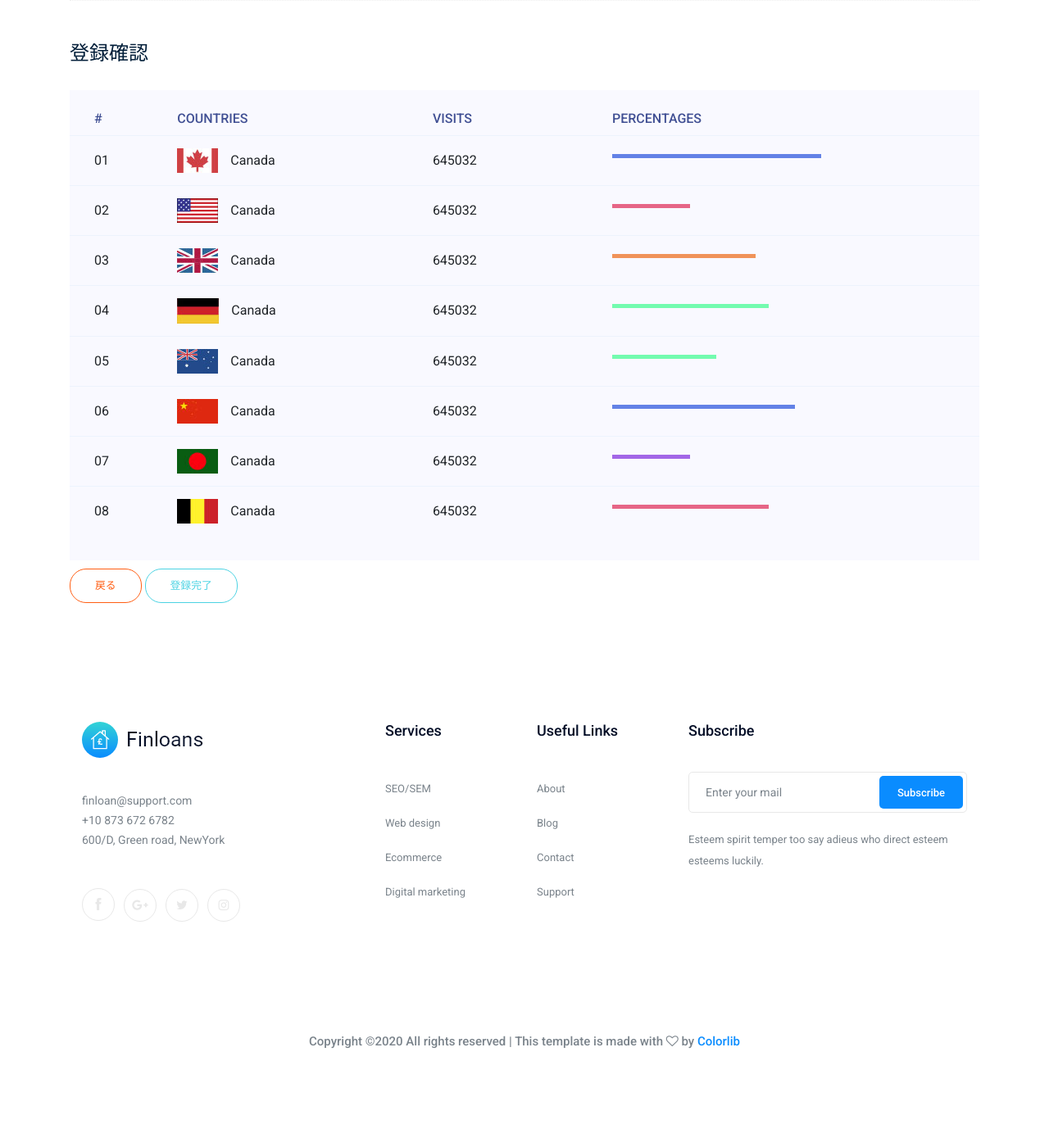
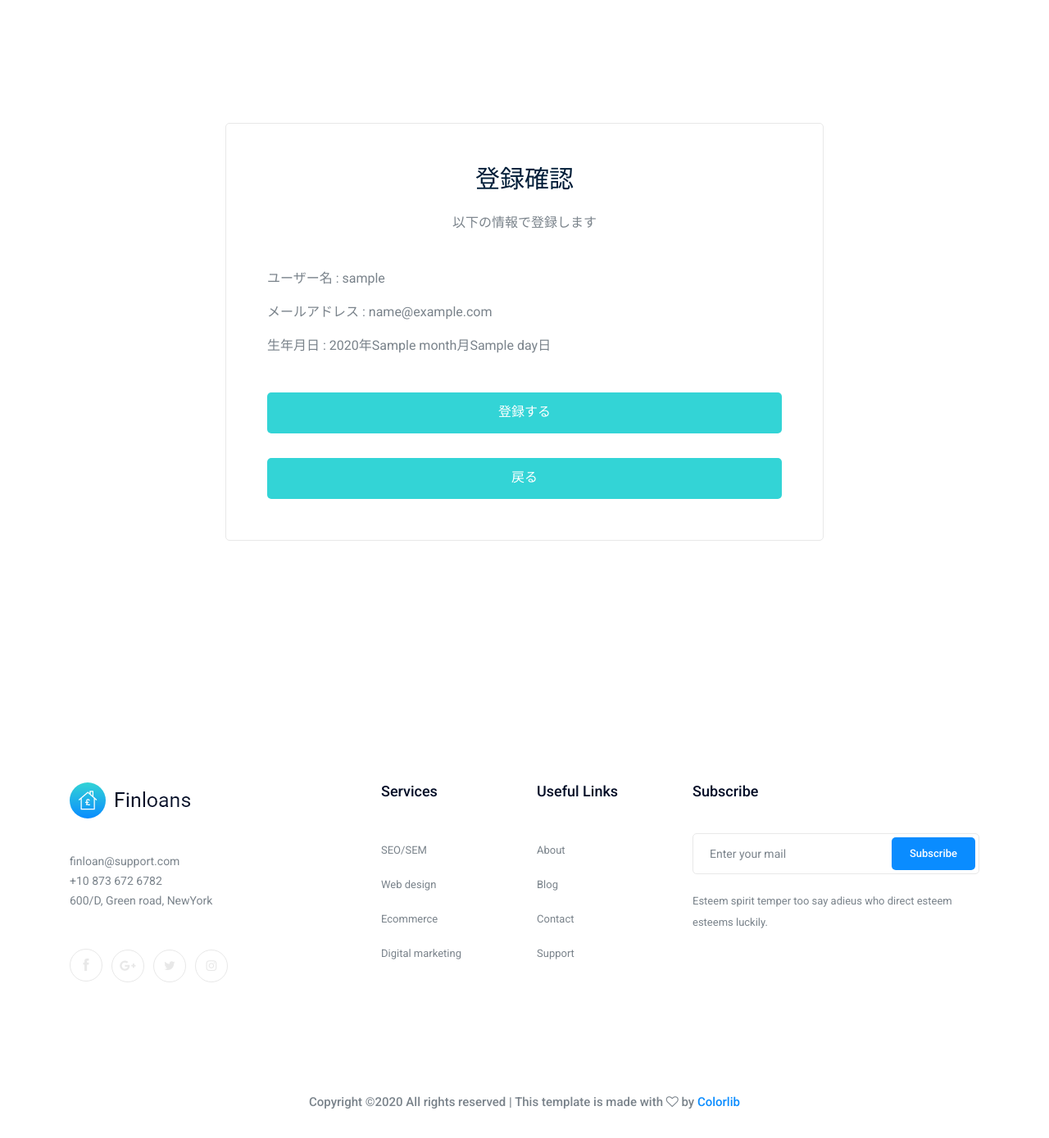
Before and after one commit to hideri777/seikabutsu, a PHP site: the page made by app/templates/confirm.twig in a window 1280 px wide. Shown: the whole page at 82% size. Before the commit the page ends 1280 px from the top, so only its background shows below. Run offline with PHP 8.4, Linux system fonts and the light colour scheme; the template is opened without the code that fills it: most values are stand-ins (such as "Sample title", 1, 10 or a date in 2020); settings files or empty folders that the repository lacks are supplied; some libraries are stand-ins or nearby versions.

Commit message:
ログイン処理周りUI移行

```diff
--- a/app/templates/confirm.twig
+++ b/app/templates/confirm.twig
@@ -1,45 +1,3 @@
-{# <!DOCTYPE html>
-<html>
-	<head>
-		<meta charset="urf-8">
-		<title>会員登録確認</title>
-	</head>
-	<body>
-		<form method="post" action="confirm.php">
-			<table>
-				<tr>
-					<th>ユーザー名</th>
-					<td>{{dataArr.user_name}}</td>
-				</tr>
-				<tr>
-					<th>メールアドレス</th>
-					<td>{{dataArr.email}}</td>
-				</tr>
-				<tr>
-					<th>生年月日</th>
-					<td>{{dataArr.year}}年
-						{{dataArr.month}}月
-						{{dataArr.day}}日</td>
-				</tr>
-			</table>
-			<div>
-				<input type="submit" name="back" value="戻る">
-				<input type="submit" name="complete" value="登録完了">
-				{% for key, value in dataArr %}
-						{% if value is iterable %}
-							{% for v in value %}
-						<input
-							type="hidden" name="{{key}}[]" value="{{v}}">
-						{% endfor %}
-					{% else %}
-						<input type="hidden" name="{{key}}" value="{{value}}">
-					{% endif %}
-				{% endfor %}
-			</div>
-		</form>
-	</body>
-</html> #}
-
 <!doctype html>
 <html class="no-js" lang="ja">
 
@@ -76,111 +34,47 @@
 												        <![endif]-->
 
 		<!-- Start Align Area -->
-			<div class="whole-wrap"> <div class="container box_1170">
-
-				<div class="section-top-border">
-					<h3 class="mb-30">登録確認</h3>
-					<div class="progress-table-wrap">
-						<div class="progress-table">
-							<div class="table-head">
-								<div class="serial">#</div>
-								<div class="country">Countries</div>
-								<div class="visit">Visits</div>
-								<div class="percentage">Percentages</div>
-							</div>
-							<div class="table-row">
-								<div class="serial">01</div>
-								<div class="country">
-									<img src="img/elements/f1.jpg" alt="flag">Canada</div>
-								<div class="visit">645032</div>
-								<div class="percentage">
-									<div class="progress">
-										<div class="progress-bar color-1" role="progressbar" style="width: 80%" aria-valuenow="80" aria-valuemin="0" aria-valuemax="100"></div>
+			<div class="apply_form_area"> <div class="container">
+				<div class="row justify-content-center">
+					<div class="col-lg-8">
+						<form method="post" action="confirm.php" class="apply_form">
+							<div class="row">
+								<div class="col-lg-12">
+									<div class="apply_info_text text-center">
+										<h3>登録確認</h3>
+										<p>以下の情報で登録します</p>
 									</div>
 								</div>
-							</div>
-							<div class="table-row">
-								<div class="serial">02</div>
-								<div class="country">
-									<img src="img/elements/f2.jpg" alt="flag">Canada</div>
-								<div class="visit">645032</div>
-								<div class="percentage">
-									<div class="progress">
-										<div class="progress-bar color-2" role="progressbar" style="width: 30%" aria-valuenow="30" aria-valuemin="0" aria-valuemax="100"></div>
+								<div class="col-md-12">
+									<div class="single_field">
+										<p>ユーザー名 :
+											{{dataArr.user_name}}</p>
 									</div>
 								</div>
-							</div>
-							<div class="table-row">
-								<div class="serial">03</div>
-								<div class="country">
-									<img src="img/elements/f3.jpg" alt="flag">Canada</div>
-								<div class="visit">645032</div>
-								<div class="percentage">
-									<div class="progress">
-										<div class="progress-bar color-3" role="progressbar" style="width: 55%" aria-valuenow="55" aria-valuemin="0" aria-valuemax="100"></div>
+								<div class="col-md-12">
+									<div class="single_field">
+										<p>メールアドレス :
+											{{dataArr.email}}</p>
 									</div>
 								</div>
-							</div>
-							<div class="table-row">
-								<div class="serial">04</div>
-								<div class="country">
-									<img src="img/elements/f4.jpg" alt="flag">Canada</div>
-								<div class="visit">645032</div>
-								<div class="percentage">
-									<div class="progress">
-										<div class="progress-bar color-4" role="progressbar" style="width: 60%" aria-valuenow="60" aria-valuemin="0" aria-valuemax="100"></div>
+								<div class="col-md-12">
+									<div class="single_field">
+										<p>生年月日 :
+											{{dataArr.year}}年{{dataArr.month}}月{{dataArr.day}}日</p>
 									</div>
 								</div>
-							</div>
-							<div class="table-row">
-								<div class="serial">05</div>
-								<div class="country">
-									<img src="img/elements/f5.jpg" alt="flag">Canada</div>
-								<div class="visit">645032</div>
-								<div class="percentage">
-									<div class="progress">
-										<div class="progress-bar color-5" role="progressbar" style="width: 40%" aria-valuenow="40" aria-valuemin="0" aria-valuemax="100"></div>
+
+								<div class="col-md-12">
+									<div class="submit_btn">
+										<button class="boxed-btn3" type="submit" name="complete">登録する</button>
 									</div>
 								</div>
-							</div>
-							<div class="table-row">
-								<div class="serial">06</div>
-								<div class="country">
-									<img src="img/elements/f6.jpg" alt="flag">Canada</div>
-								<div class="visit">645032</div>
-								<div class="percentage">
-									<div class="progress">
-										<div class="progress-bar color-6" role="progressbar" style="width: 70%" aria-valuenow="70" aria-valuemin="0" aria-valuemax="100"></div>
+								<div class="col-md-12">
+									<div class="submit_btn">
+										<button class="boxed-btn3" type="submit" name="back">戻る</button>
 									</div>
 								</div>
-							</div>
-							<div class="table-row">
-								<div class="serial">07</div>
-								<div class="country">
-									<img src="img/elements/f7.jpg" alt="flag">Canada</div>
-								<div class="visit">645032</div>
-								<div class="percentage">
-									<div class="progress">
-										<div class="progress-bar color-7" role="progressbar" style="width: 30%" aria-valuenow="30" aria-valuemin="0" aria-valuemax="100"></div>
-									</div>
-								</div>
-							</div>
-							<div class="table-row">
-								<div class="serial">08</div>
-								<div class="country">
-									<img src="img/elements/f8.jpg" alt="flag">Canada</div>
-								<div class="visit">645032</div>
-								<div class="percentage">
-									<div class="progress">
-										<div class="progress-bar color-8" role="progressbar" style="width: 60%" aria-valuenow="60" aria-valuemin="0" aria-valuemax="100"></div>
-									</div>
-								</div>
-							</div>
-						</div>
-					</div>
-					<div class="mt-10">
-						<input type="submit" class="genric-btn primary-border circle" name="back" value="戻る">
-						<input type="submit" class="genric-btn success-border circle" name="complete" value="登録完了">
+								<div>
 									{% for key, value in dataArr %}
 										{% if value is iterable %}
 											{% for v in value %}
@@ -191,6 +85,14 @@
 										{% endif %}
 									{% endfor %}
 								</div>
+							</div>
+						</form>
+					</div>
+				</div>
+			</div>
+		</div>
+
+
 		<!-- End Align Area -->
 
 		<!-- footer start -->
--- a/public/index.php
+++ b/public/index.php
@@ -37,8 +37,6 @@ $twig = new \Twig\Environment($loader, [
   'cache' => Bootstrap::CACHE_DIR
 ]);
 
-var_dump($_POST);
-
 // 直近の10件の投稿を取得する
 $recentPosts = $post->getRecentPost();
 $context = [];
```
Also changed, not shown: public/confirm.php (+21 -9 lines). Lines whose indentation alone changed are shown as unchanged.
